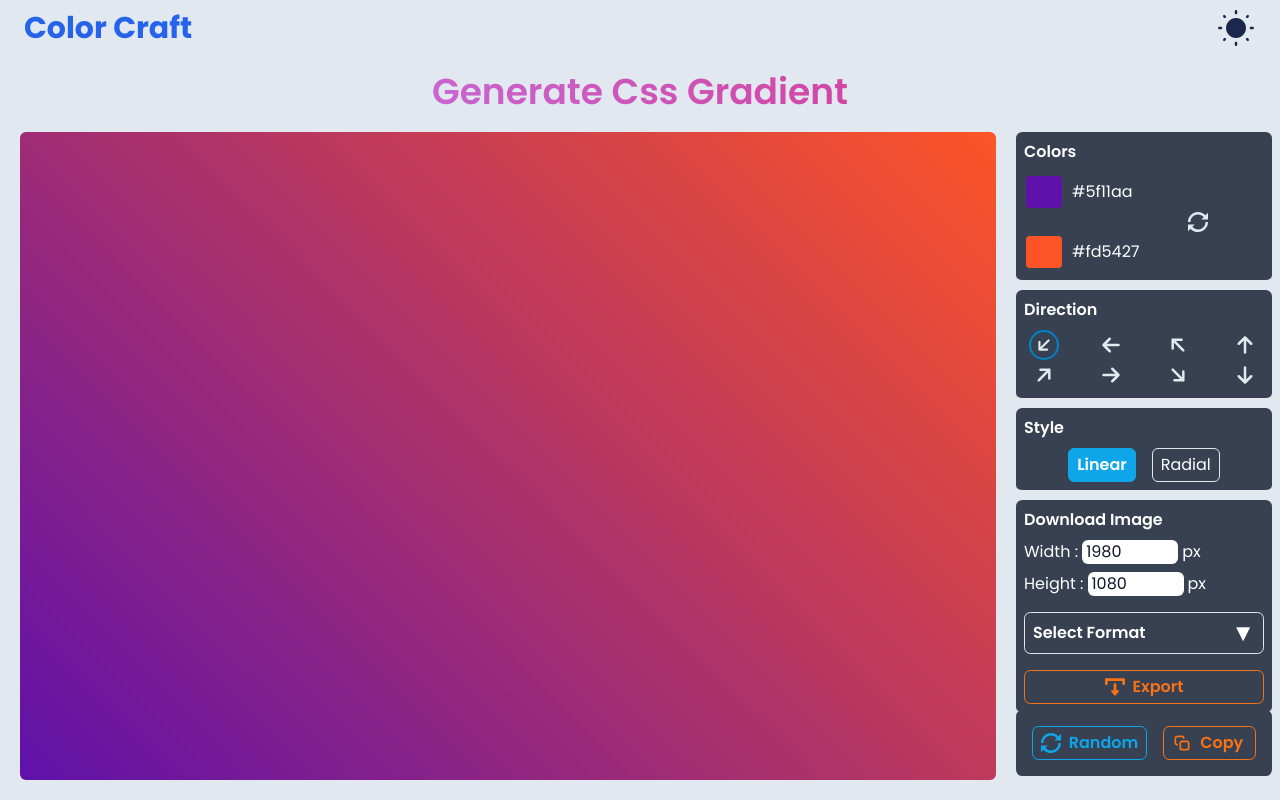
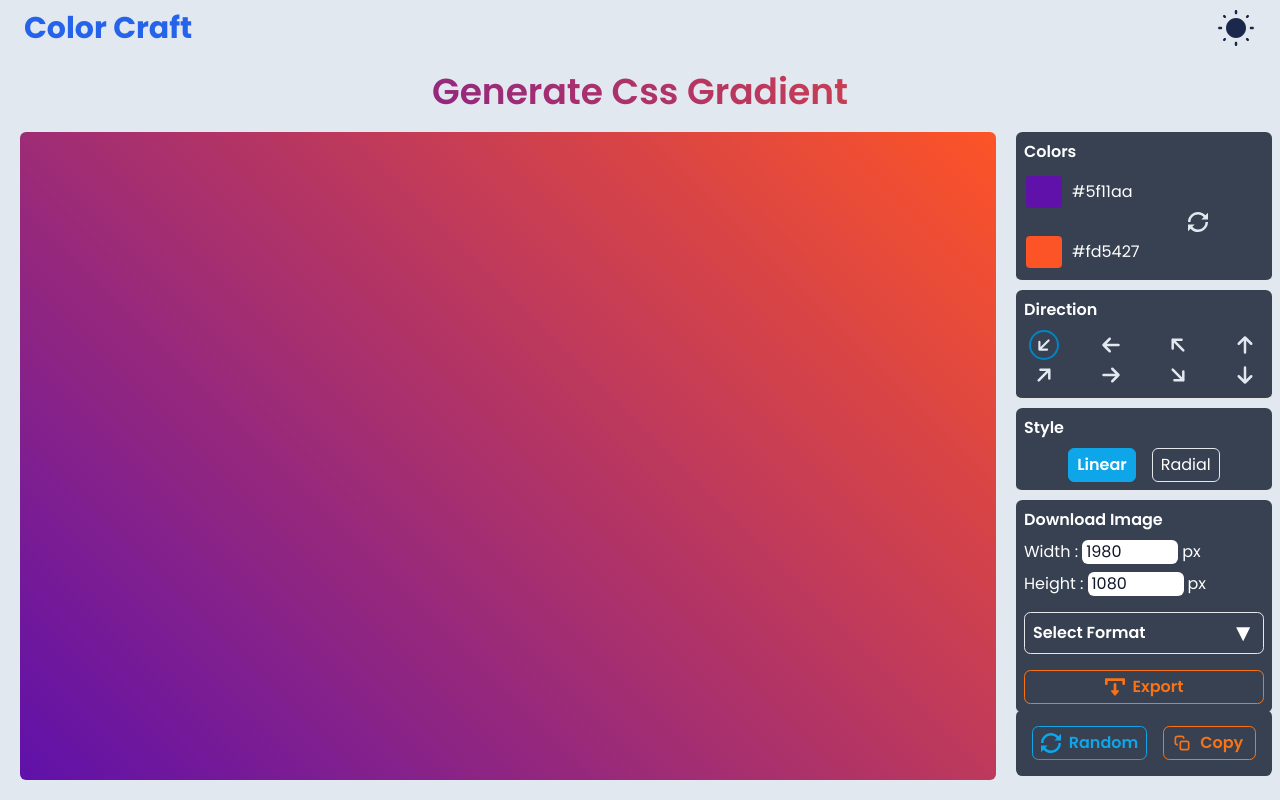
Before and after one commit to programmer-rahul/colorcraft, a React (Vite) app: page / in a window 1280 px wide. Built offline with nearby package versions, Linux system fonts and the light colour scheme.

Commit message:
add text gradient

```diff
--- a/src/pages/GradientGenerator.tsx
+++ b/src/pages/GradientGenerator.tsx
@@ -1,16 +1,47 @@
+import { useEffect, useRef } from "react";
 import GradientControls from "../components/gradient/GradientControls";
 import GradientPreview from "../components/gradient/GradientPreview";
 import Header from "../components/gradient/Header";
+import { useGradient } from "../context/GradientContext";
 
 const HomePage = () => {
+  const { gradientOptions } = useGradient();
+
+  const currentGradient = `${gradientOptions.style}-gradient(${
+    gradientOptions.style === "linear"
+      ? `${gradientOptions.angle}deg`
+      : "circle"
+  }, ${gradientOptions.colors[0]},${gradientOptions.colors[1]})`;
+
+  const textRef = useRef<HTMLParagraphElement>(null);
+
+  const TextStyle = {
+    // fontSize: "40px",
+    // fontWeight: "bold",
+    background: `${currentGradient}`,
+    backgroundClip: "text",
+    color: "transparent",
+  };
+
+  useEffect(() => {
+    if (textRef.current) {
+      textRef.current.style.backgroundClip = "text";
+      textRef.current.style.color = "transparent";
+    }
+  }, [currentGradient]);
+
   return (
     <main>
       <div className="flex min-h-screen flex-col bg-slate-200 dark:bg-slate-900">
         <Header />
-
         <div className="main flex-1 p-2 xl:flex xl:flex-col">
           <div className="py-2 text-center text-xl font-semibold xl:text-4xl">
-            <p className="bg-gradient-to-r from-purple-400 to-pink-600 bg-clip-text text-transparent">
+            <p
+              ref={textRef}
+              style={{
+                background: `${currentGradient}`,
+              }}
+            >
               Generate Css Gradient
             </p>
           </div>
```
Also changed, not shown: src/context/GradientContext.tsx (+7 -0 lines), 2 other files (tests, documents, lock files or other folders).
